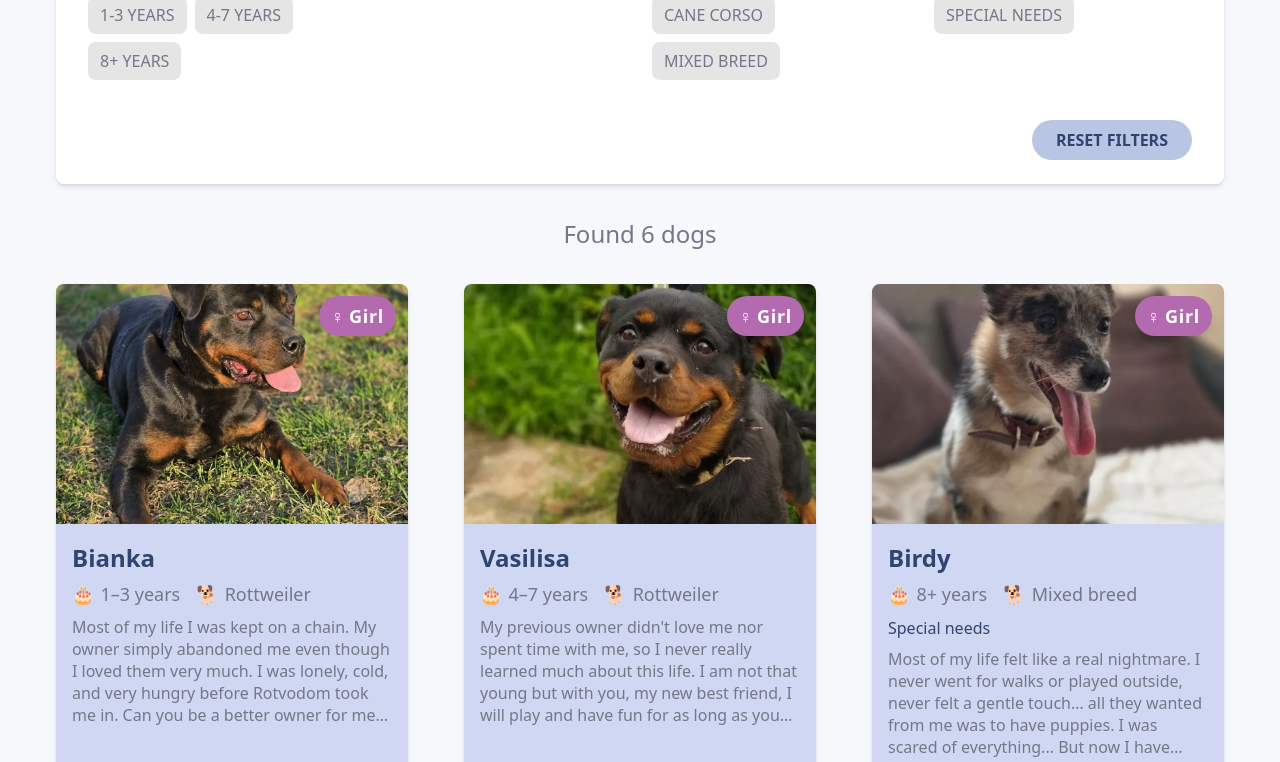
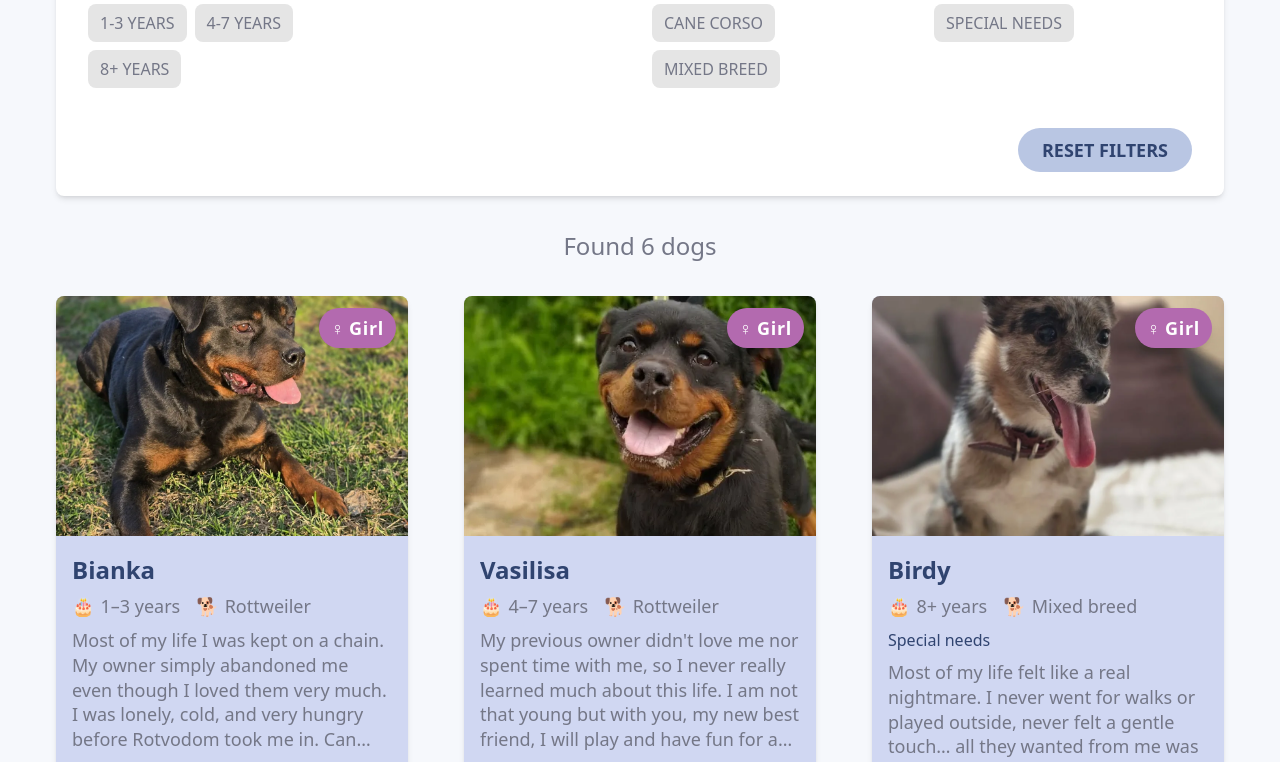
Before and after one commit to bavayra/dog-shelter, a React (Vite) app: page / in a window 1280 px wide. Shown: the part 1200-1962 px from the top of the page. Built offline with nearby package versions, Linux system fonts and the light colour scheme.

Commit message:
style(dogCard-820): increased font size for the dog desc, decreased size for btn text for primary medium variant

```diff
--- a/src/components/Button.tsx
+++ b/src/components/Button.tsx
@@ -37,7 +37,8 @@ const Button = ({
   };
   const sizeStyles: Record<ButtonSize, string> = {
     small: 'px-3 py-1.5 text-sm',
-    medium: 'px-4 py-2 text-base xs:text-sm sm:text-lg sm:px-6 sm:py-2',
+    medium:
+      'px-4 py-2 text-base xs:text-sm sm:text-lg sm:px-6 sm:py-2 tablet-lg:text-lg',
     large: 'px-5 py-3 text-lg',
   };
   return (
--- a/src/features/DogCard.tsx
+++ b/src/features/DogCard.tsx
@@ -85,7 +85,7 @@ const DogCard = memo((dog: Dog) => {
             </div>
           )}
           <div className="min-h-0 flex-1">
-            <p className="typography-small tablet-sm:text-lg mb-4 line-clamp-5 text-sm sm:text-base md:text-base lg:mb-2">
+            <p className="typography-small tablet-sm:text-lg tablet-lg:text-lg mb-4 line-clamp-5 text-sm sm:text-base md:text-base lg:mb-2">
               {description}
             </p>
           </div>
```
